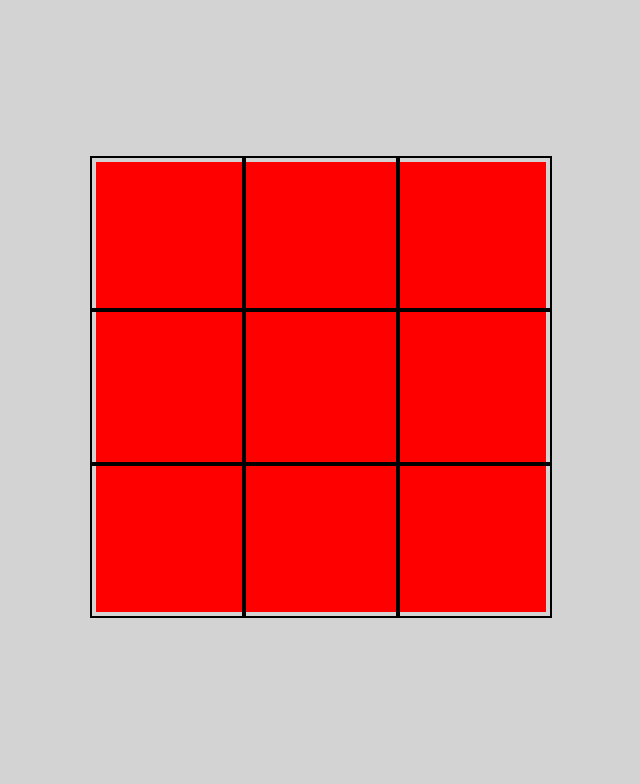
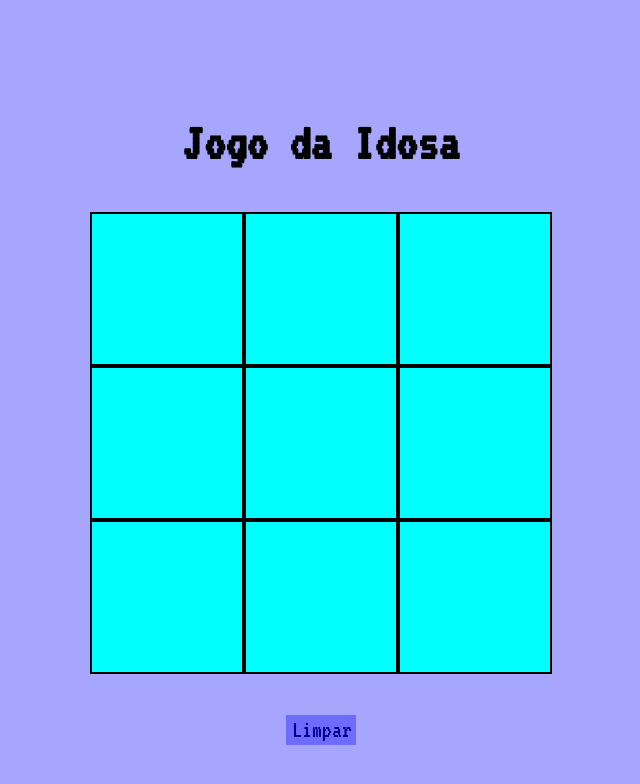
Before and after one commit to fer-silva/305-jogo-velha, a plain HTML site: page index.html in a window 1280 px wide. Shown: the whole page, without its empty margins (319-959 px from the left). Drawn offline with Linux system fonts and the light colour scheme.

Commit message:
melhorar aparencia

```diff
--- a/index.html
+++ b/index.html
@@ -6,9 +6,11 @@
     <meta http-equiv="X-UA-Compatible" content="ie=edge">
     <title>Jogo da Velha</title>
     <link rel="stylesheet" href="style.css">
+    <link href="https://fonts.googleapis.com/css?family=VT323" rel="stylesheet">
     <script src="script.js" defer></script>
 </head>
 <body>
+    <h2>Jogo da Idosa</h2>
     <section id="Tabuleiro">
 
         <div class="casas">
@@ -33,5 +35,6 @@
 
     </section>
     <h1 id="resultado"></h1>
+    <input type="button" value="Limpar">
 </body>
 </html>
--- a/script.js
+++ b/script.js
@@ -35,8 +35,8 @@ function verificar(quem) {
 
     }
     else if (contaCliques == 9) {
-        resultado.innerHTML = `Deu velha`;
-    }
+        resultado.innerHTML = `Deu idosa`;
+     }
 }
 
 // (resultado.innerHTML.search == resultado||
--- a/style.css
+++ b/style.css
@@ -4,7 +4,8 @@ section{
     align-items: center;
     height: 450px;
     width: 450px;
-    background-color: red;
+    background-color: aqua;
+    border: 4px solid aqua;
 
 }
 
@@ -14,7 +15,7 @@ body{
     justify-content: center;
     align-items: center;
     height: 100vh;
-    background-color: lightgrey;
+    background-color: rgba(4, 0, 255, 0.349);scale:
 }
 
 .bloco{
@@ -25,22 +26,22 @@ body{
     justify-content: center;
     align-items: center;
     font-size: 40pt;
-    font-family: 'Comic Sans MS', sans-serif;
-    color: white;
+    font-family: 'VT323', monospace;
+    color: black;
 }
 
-/* button{
-    dis
-    width: 40px;
-    height: 20;
-    background-color: blue;
-    color: white;
-    justify-content: flex-end; */
-
-/*
-.casas{
-    display: flex;
-
-    justify-content: center;
-    align-items: center;
-} */
+h2{
+    font-family: 'VT323', monospace;
+    font-size: 40pt;
+}
+input{
+    background-color: rgba(4, 0, 255, 0.349);scale: ;
+    color: darkblue;
+    border: none;
+    height: 30px;
+    width: 70px;
+    font-family: 'VT323', monospace;
+    font-size: 25px;
+    margin-top: 0;
+    margin-left: 0:
+}
```
Also changed, not shown: img/fundo.jpg (added).
